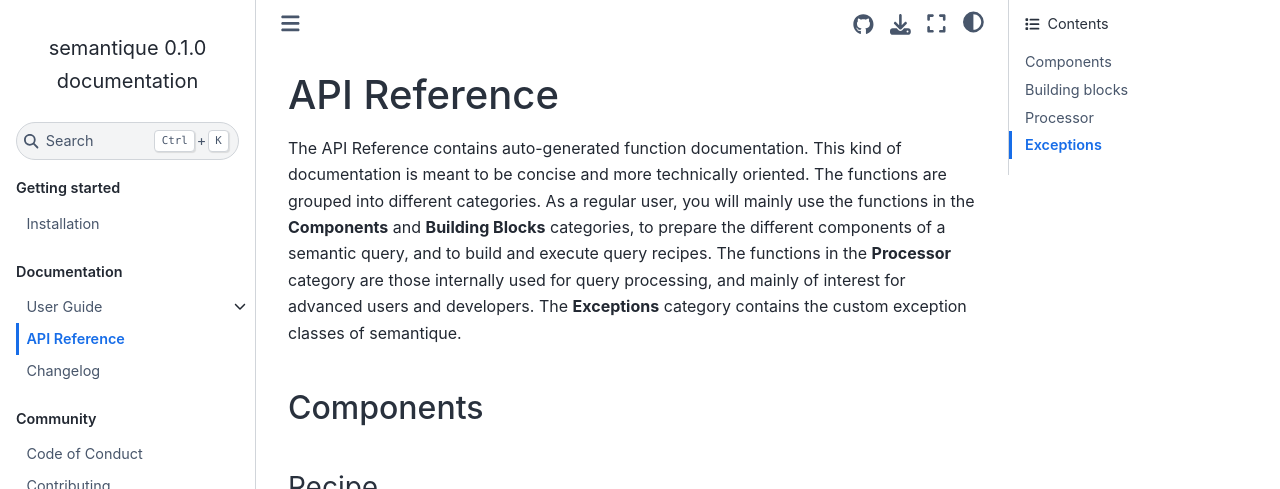
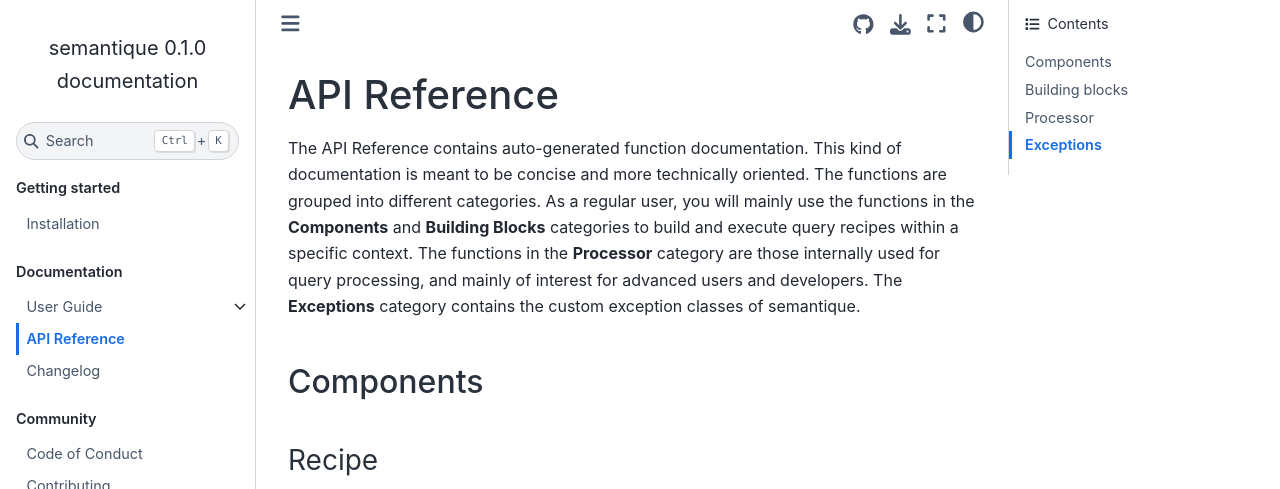
Before and after one commit to ZGIS/semantique, a Sphinx documentation site: the page built from docs/source/reference.rst, in a window 1280 px wide and 900 px high, cut to the strip 0-489 px from the top of the window. Built offline with Sphinx 7.4.7 and the Sphinx Book theme 1.1.4, drawn with Linux system fonts in a browser that asks for light colours; pages that are not in the unit, such as notebooks, are missing from menus.

Commit message:
docs: Fix docs :books:

```diff
--- a/docs/source/reference.rst
+++ b/docs/source/reference.rst
@@ -3,7 +3,7 @@
 API Reference
 ##############
 
-The API Reference contains auto-generated function documentation. This kind of documentation is meant to be concise and more technically oriented. The functions are grouped into different categories. As a regular user, you will mainly use the functions in the **Components** and **Building Blocks** categories, to prepare the different components of a semantic query, and to build and execute query recipes. The functions in the **Processor** category are those internally used for query processing, and mainly of interest for advanced users and developers. The **Exceptions** category contains the custom exception classes of semantique.
+The API Reference contains auto-generated function documentation. This kind of documentation is meant to be concise and more technically oriented. The functions are grouped into different categories. As a regular user, you will mainly use the functions in the **Components** and **Building Blocks** categories to build and execute query recipes within a specific context. The functions in the **Processor** category are those internally used for query processing, and mainly of interest for advanced users and developers. The **Exceptions** category contains the custom exception classes of semantique.
 
 Components
 ===========
--- a/docs/source/reference_hide.rst
+++ b/docs/source/reference_hide.rst
@@ -137,6 +137,8 @@
    processor.arrays.Array.write_tz
    processor.arrays.Array.stack_spatial_dims
    processor.arrays.Array.unstack_spatial_dims
+   processor.arrays.Array.stack_all_dims
+   processor.arrays.Array.unstack_all_dims
    processor.arrays.Array.drop_non_dimension_coords
    processor.arrays.Array.to_dataframe
    processor.arrays.Array.to_geodataframe
```
Also changed, not shown: 2 other files.
